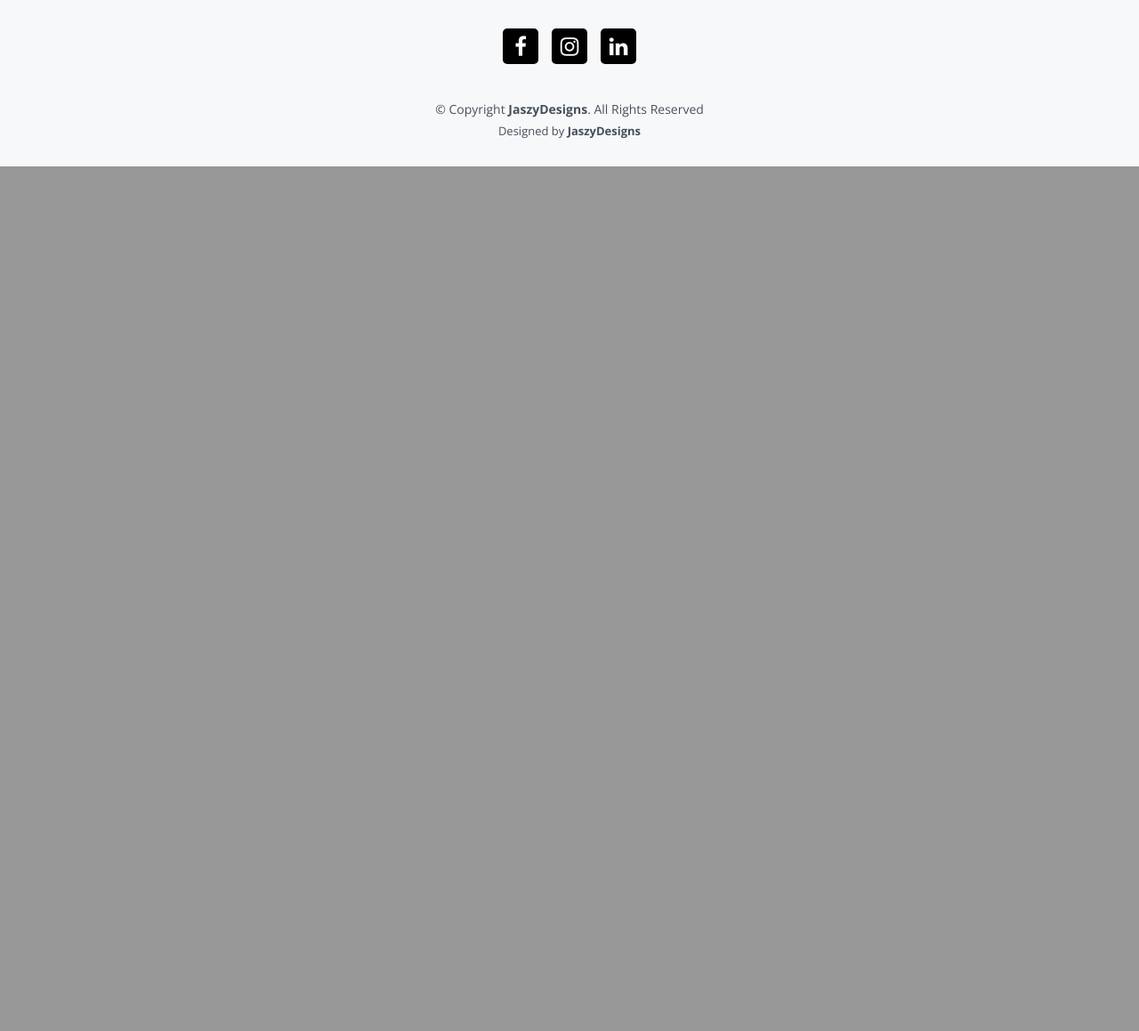
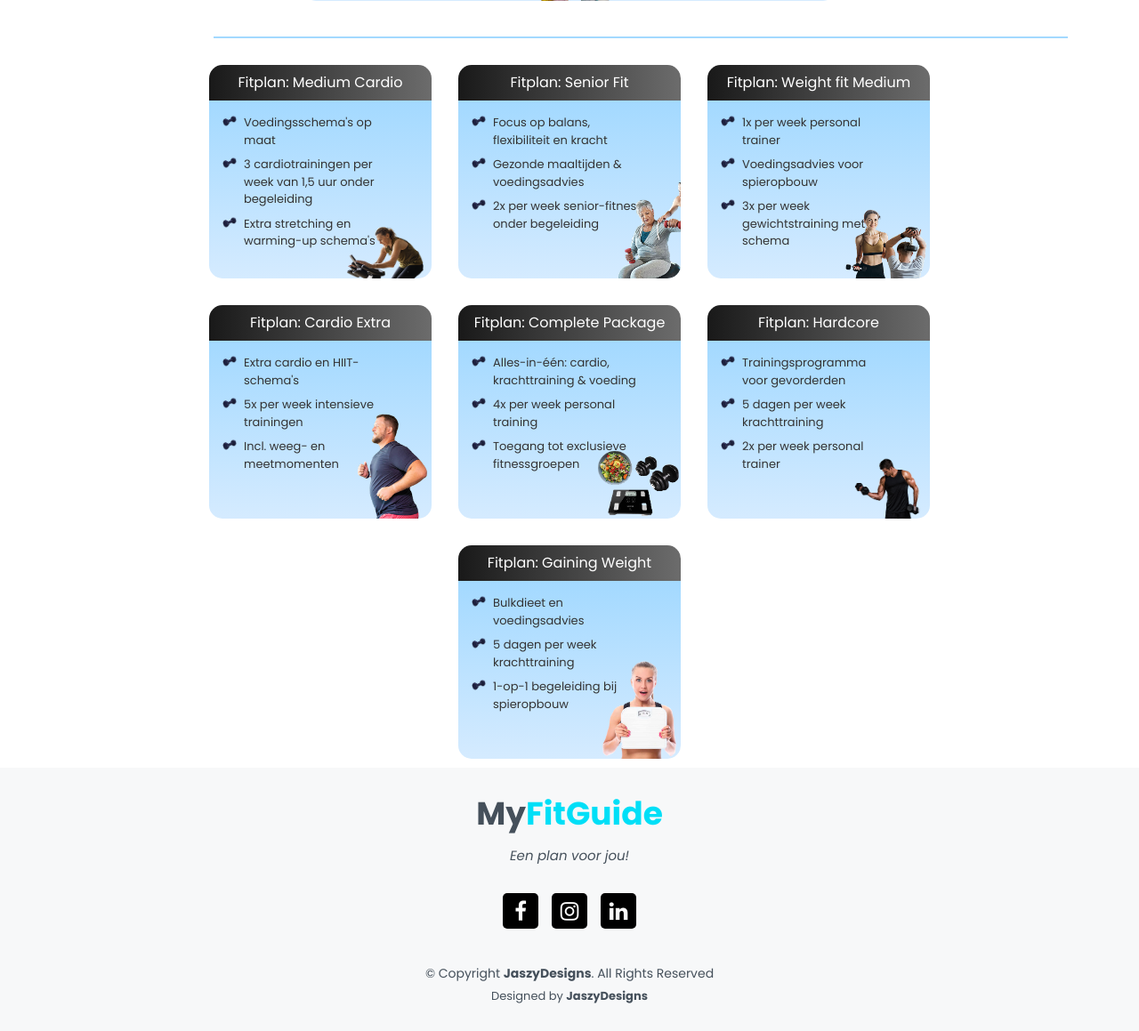
Before and after one commit to jaszy-md/MyGitguide-web, a PHP site: page /sportplan.php in a window 1280 px wide; the page is wider, and only the part inside the window is pictured. Shown: the part 1039-2198 px from the top of that part at 89% size. Before the commit the page ends 1226 px from the top of that part, so only its background shows below. Run offline with PHP 8.4, Linux system fonts and the light colour scheme.

Commit message:
fitcheck unfinished

```diff
--- a/Header.php
+++ b/Header.php
@@ -27,8 +27,10 @@
   <link href="assets/css/headerStyle.css" rel="stylesheet">
   <link href="assets/css/footerStyle.css" rel="stylesheet">
   <link href="assets/css/navigation.css" rel="stylesheet">
+  <link href="assets/css/block_sportplanStyle.css" rel="stylesheet">
   <link href="assets/css/indexStyle.css" rel="stylesheet">
   <link rel="stylesheet" href="assets/css/sportplanStyle.css">
+
 
   <link href="assets/css/style.css" rel="stylesheet">
 </head>
--- /dev/null
+++ b/assets/css/block_sportplanStyle.css
@@ -0,0 +1,73 @@
+.block {
+  display: flex;
+  flex-direction: column;
+  width: 250px; /* Vaste breedte */
+  max-width: 250px;
+  border-radius: 15px; /* Afgeronde hoeken */
+  overflow: hidden; /* Voorkomt dat de gradient buiten de border-radius valt */
+  margin: 10px;
+  position: relative;
+}
+
+.block-header {
+  height: 40px;
+  background: linear-gradient(
+    to right,
+    rgba(0, 0, 0, 0.9),
+    rgba(92, 92, 92, 0.9)
+  ); /* 70% transparantie */
+  display: flex;
+  align-items: center;
+  justify-content: center;
+  color: white;
+}
+
+.block-content {
+  height: 200px;
+  background: linear-gradient(to bottom, #a3d9ff, #d5ebff);
+  display: flex;
+  flex-direction: column;
+  align-items: flex-start; /* Tekst links uitlijnen */
+  justify-content: space-between;
+  padding: 15px;
+  padding-right: 40px;
+  position: relative;
+}
+
+.content-list {
+  padding: 0;
+  margin: 0;
+  list-style: none; /* Verwijdert standaard bullets */
+  padding-left: 0;
+  display: flex;
+  flex-direction: column;
+}
+
+.content-list li {
+  font-size: 13px;
+  margin-bottom: 8px;
+  color: #333;
+  display: flex;
+  align-items: center; /* Zorgt ervoor dat de afbeelding en tekst op één lijn staan */
+  gap: 8px; /* Afstand tussen de afbeelding en de tekst */
+}
+
+.list-icon {
+  width: 16px; /* Pas de grootte van de dumbbell aan */
+  height: auto;
+  flex-shrink: 0; /* Voorkomt dat de afbeelding wordt verkleind */
+  align-self: flex-start; /* Zorgt ervoor dat de afbeelding uitgelijnd blijft aan de bovenkant */
+}
+
+.list-text {
+  display: block; /* Zorgt ervoor dat tekst correct uitlijnt */
+  flex: 1; /* Laat tekst de beschikbare ruimte gebruiken */
+}
+
+.content-image {
+  width: 95px; /* Pas aan naar wens */
+  height: auto;
+  position: absolute;
+  bottom: 0;
+  right: 0;
+}
--- a/assets/css/headerStyle.css
+++ b/assets/css/headerStyle.css
@@ -30,7 +30,7 @@
 
 .black_container {
   width: 100%;
-  height: 200px;
+  height: 180px;
   background: rgba(0, 0, 0, 0.5);
   display: flex;
   align-items: center;
@@ -60,7 +60,7 @@
 
 #header_section h1 {
   margin: 0;
-  font-size: 64px;
+  font-size: 54px;
   font-weight: 700;
   line-height: 66px;
   color: #ffffff;
@@ -68,7 +68,7 @@
 
 #header_section h1 span {
   display: block;
-  font-size: 74px;
+  font-size: 70px;
   font-weight: bold;
 }
 
--- a/assets/css/sportplanStyle.css
+++ b/assets/css/sportplanStyle.css
@@ -1,88 +1,179 @@
-/* Algemene instellingen */
-body {
-  margin: 0;
-  padding: 0;
-  box-sizing: border-box;
-  font-family: Arial, sans-serif;
-  background-color: #f0f0f0;
+/* ========== STYLING VOOR BLOKKEN ========== */
+.block-wrapper {
+  display: flex;
+  justify-content: center;
+  width: 100%;
+  max-width: 960px; /* Smallere wrapper voor max 3 blokken naast elkaar */
+  margin: 0 auto;
 }
 
-/* Wrapper */
-.wrapper {
-  max-width: 1440px;
-  margin: 0 auto;
-  padding: 20px;
+.block-container {
+  display: flex;
+  flex-wrap: wrap;
+  gap: 10px;
+  justify-content: center;
+  width: 100%;
 }
 
-/* Grid container */
-.grid-container {
-  display: grid;
-  gap: 20px;
-  grid-template-columns: repeat(auto-fit, minmax(200px, 1fr));
-  margin-top: 50px;
+.spacing {
+  width: 100%;
+  min-height: 100px;
+  display: block;
 }
 
-/* Flip Card Stijlen */
-.flip-card {
-  perspective: 1000px;
-  position: relative;
-  width: 100%;
-  height: 200px;
+.block {
+  flex: 1 1 calc(33.333% - 20px); /* Maximaal 3 naast elkaar */
 }
 
-.flip-card-inner {
+/* ========== STYLING VOOR FITCHECK ========== */
+.fitcheck-block {
+  width: 600px;
+  max-width: 100%;
+  margin: 20px auto;
+  border-radius: 15px;
+  overflow: hidden;
   position: relative;
-  width: 100%;
-  height: 100%;
-  transition: transform 0.6s;
-  transform-style: preserve-3d;
-  box-shadow: 0 4px 8px rgba(0, 0, 0, 0.1);
+  background: white; /* Zorg dat het zichtbaar is */
+  min-height: 280px; /* Meer hoogte */
 }
 
-.flip-card-front,
-.flip-card-back {
-  position: absolute;
-  width: 100%;
-  height: 100%;
-  backface-visibility: hidden;
+/* Header styling */
+.fitcheck-block .block-header {
+  height: 40px;
+  background: linear-gradient(
+    to right,
+    rgba(0, 0, 0, 0.9),
+    rgba(92, 92, 92, 0.9)
+  );
   display: flex;
   align-items: center;
   justify-content: center;
-  border-radius: 10px;
-  font-size: 24px;
   color: white;
-  transition: background 0.3s ease;
+  font-weight: bold;
+  font-size: 18px;
 }
 
-/* Zorg dat de afbeelding de volledige kaart vult zonder vervorming */
-.flip-card-front {
-  background: url("../img/fit-plan-block.png") no-repeat center center;
-  background-size: cover;
+/* Content styling */
+.fitcheck-block .block-content {
+  height: 240px;
+  background: linear-gradient(to bottom, #a3d9ff, #d5ebff);
+  display: flex;
+  flex-direction: column;
+  align-items: center;
+  justify-content: space-between;
+  padding: 20px;
+  position: relative;
 }
 
-.flip-card-back {
-  background: url("../img/fit-plan-block-back.png") no-repeat center center;
-  background-size: cover;
-  transform: rotateY(180deg);
+/* Fitcheck tekst */
+.fitcheck-text {
+  font-size: 20px;
+  font-weight: bold;
+  text-align: center;
+  margin-top: 10px;
+  position: absolute;
+  top: 11%; /* Iets boven de knoppen */
+  left: 50%;
+  transform: translateX(-50%);
 }
 
-/* Flip Effect */
-.flip-card.flipped .flip-card-inner {
-  transform: rotateY(180deg);
+/* Knoppen styling */
+.fitcheck-buttons {
+  display: flex;
+  justify-content: space-between;
+  width: 80%;
+  position: absolute;
+  top: 50%; /* Perfect in het midden */
+  left: 50%;
+  transform: translate(-50%, -50%);
 }
 
-/* Animatie voor het binnenkomen van de blokken */
-@keyframes fadeIn {
-  0% {
-    opacity: 0;
-    transform: translateY(20px);
-  }
-  100% {
-    opacity: 1;
-    transform: translateY(0);
+/* Knoppen zelf */
+.fitcheck-button {
+  width: 120px;
+  padding: 12px 24px;
+  border-radius: 10px;
+  font-size: 16px;
+  cursor: pointer;
+  transition: all 0.3s ease;
+  text-align: center;
+  font-weight: bold;
+  background-color: #d5ebff; /* Lichtblauwe achtergrond */
+}
+
+.agree {
+  border: 2px solid #008000; /* Groene rand */
+  color: #008000;
+}
+
+.disagree {
+  border: 2px solid #ff0000; /* Rode rand */
+  color: #ff0000;
+}
+
+/* Afbeelding: kleiner en exact onderaan gecentreerd */
+.fitcheck-image {
+  width: 20%; /* Kleinere afbeelding */
+  height: auto;
+  position: absolute;
+  bottom: 0;
+  left: 50%;
+  transform: translateX(-50%);
+}
+
+/* Blauwe lijn onder de Fitcheck-container */
+.fitcheck-line {
+  width: 100%;
+  max-width: 960px; /* Zelfde breedte als .block-wrapper */
+  height: 2px; /* Dikte van de lijn */
+  background-color: #a3d9ff;
+  margin: 20px auto; /* Zorgt voor wat ruimte onder Fitcheck */
+}
+
+@media (max-width: 900px) {
+  .block {
+    flex: 1 1 calc(50% - 20px); /* 2 naast elkaar */
   }
 }
 
-.flip-card {
-  animation: fadeIn 0.5s ease both;
+@media (max-width: 600px) {
+  .block {
+    flex: 1 1 100%; /* 1 per rij */
+  }
+
+  /* ========== RESPONSIVE STYLING VOOR FITCHECK ========== */
+  .fitcheck-block {
+    width: 90%; /* Kleiner maken voor mobiele schermen */
+    min-height: 220px; /* Iets meer ruimte */
+  }
+
+  .fitcheck-text {
+    font-size: 16px;
+    top: 5%; /* Iets hoger geplaatst */
+    width: 90%; /* Voorkomt tekstbreuk */
+  }
+
+  .fitcheck-buttons {
+    flex-direction: row; /* Knoppen blijven naast elkaar */
+    justify-content: space-between;
+    width: 85%; /* Knoppen passen goed in de container */
+    top: 35%;
+  }
+
+  .fitcheck-button {
+    width: 40%; /* Knoppen kleiner maken */
+    padding: 8px 16px;
+    font-size: 12px; /* Kleiner lettertype */
+  }
+
+  /* Afbeelding kleiner maken en goed positioneren */
+  .fitcheck-image {
+    width: 30%; /* Kleiner maken voor betere zichtbaarheid */
+    height: auto;
+    position: absolute;
+    bottom: 10px; /* Meer ruimte onderaan */
+    left: 48%;
+    top: 40%;
+    transform: translateX(-50%);
+  }
 }
--- a/assets/css/style.css
+++ b/assets/css/style.css
@@ -1,26 +1,26 @@
-
 /*--------------------------------------------------------------
 # General
 --------------------------------------------------------------*/
-html, body {
+html,
+body {
   height: 100%;
   margin: 0;
   padding: 0;
 }
 
-*{
+* {
   scroll-behavior: smooth;
 }
 
-:root{
-  --main-color--:#00DFF7;
-  --hover-color--:#0c12c996;
-  --middle-color--: #009AD7;
-  --blue-hover-color--:#4a83ffd8;
+:root {
+  --main-color--: #00dff7;
+  --hover-color--: #0c12c996;
+  --middle-color--: #009ad7;
+  --blue-hover-color--: #4a83ffd8;
 }
 body {
-  font-family: "Open Sans", sans-serif;
   color: #272829;
+  font-family: "Poppins", sans-serif;
 }
 
 a {
@@ -29,10 +29,19 @@
 }
 
 a:hover {
-
   text-decoration: none;
 }
 
-h1, h2, h3, h4, h5, h6 {
-  font-family: "Raleway", sans-serif;
+h1,
+h2,
+h3,
+h4,
+h5,
+h6 {
+  font-family: "Poppins", sans-serif;
 }
+
+.spacing {
+  width: 100%;
+  height: 200px;
+}
--- /dev/null
+++ b/components/block_sportplan.php
@@ -0,0 +1,21 @@
+<?php
+function renderBlock($header, $content, $image)
+{
+?>
+    <div class="block">
+        <div class="block-header">Fitplan: <?php echo htmlspecialchars($header); ?></div>
+        <div class="block-content">
+            <ul class="content-list">
+                <?php foreach ($content as $item): ?>
+                    <li>
+                        <img src="assets/img/dumbell.png" alt="Bullet Point" class="list-icon">
+                        <span class="list-text"><?php echo htmlspecialchars($item); ?></span>
+                    </li>
+                <?php endforeach; ?>
+            </ul>
+            <img src="<?php echo htmlspecialchars($image); ?>" alt="Block Image" class="content-image">
+        </div>
+    </div>
+<?php
+}
+?>
--- a/sportplan.php
+++ b/sportplan.php
@@ -1,21 +1,79 @@
 <?php
 include_once 'Header.php';
+include_once 'components/block_sportplan.php'; // Verwijzing aangepast
 ?>
 
-<main class="wrapper">
-    <div class="grid-container">
-        <?php for ($i = 1; $i <= 6; $i++): ?>
-            <div class="flip-card" onclick="flipCard(this)">
-                <div class="flip-card-inner">
-                    <div class="flip-card-front">
-                        <h2>Blok <?php echo $i; ?></h2>
-                    </div>
-                    <div class="flip-card-back">
-                        <p>Andere tekst voor Blok <?php echo $i; ?></p>
-                    </div>
-                </div>
-            </div>
-        <?php endfor; ?>
+<div class="spacing"></div>
+
+<!-- Fitcheck blok (los van de array) -->
+<div class="fitcheck-block">
+    <div class="block-header">FITCHECK</div>
+    <div class="block-content">
+        <p class="fitcheck-text">“Ik wil graag meer dan 5kg afvallen”</p>
+        <div class="fitcheck-buttons">
+            <button class="fitcheck-button agree">Eens</button>
+            <button class="fitcheck-button disagree">Oneens</button>
+        </div>
+        <img src="assets/img/fitcheck.png" alt="Fitcheck Image" class="fitcheck-image">
+    </div>
+</div>
+
+<div class="wrapper">
+    <!-- Blauwe lijn onder de Fitcheck-container -->
+    <div class="fitcheck-line"></div>
+</div>
+
+<main class="block-wrapper">
+    <div class="block-container">
+        <?php
+        $blocks = [
+            ["header" => "Medium Cardio", "content" => [
+                "Voedingsschema's op maat",
+                "3 cardiotrainingen per week van 1,5 uur onder begeleiding",
+                "Extra stretching en warming-up schema's"
+            ], "image" => "assets/img/cardio-middle.png"],
+
+            ["header" => "Senior Fit", "content" => [
+                "Focus op balans, flexibiliteit en kracht",
+                "Gezonde maaltijden & voedingsadvies",
+                "2x per week senior-fitness onder begeleiding",
+            ], "image" => "assets/img/senior.png"],
+
+            ["header" => "Weight fit Medium", "content" => [
+                "1x per week personal trainer",
+                "Voedingsadvies voor spieropbouw",
+                "3x per week gewichtstraining met schema",
+            ], "image" => "assets/img/experienced.png"],
+
+            ["header" => "Cardio Extra", "content" => [
+                "Extra cardio en HIIT-schema's",
+                "5x per week intensieve trainingen",
+                "Incl. weeg- en meetmomenten"
+            ], "image" => "assets/img/extra-cardio.png"],
+
+            ["header" => "Complete Package", "content" => [
+                "Alles-in-één: cardio, krachttraining & voeding",
+                "4x per week personal training",
+                "Toegang tot exclusieve fitnessgroepen"
+            ], "image" => "assets/img/full-package.png"],
+
+            ["header" => "Hardcore", "content" => [
+                "Trainingsprogramma voor gevorderden",
+                "5 dagen per week krachttraining",
+                "2x per week personal trainer"
+            ], "image" => "assets/img/extra-gym.png"],
+
+            ["header" => "Gaining Weight", "content" => [
+                "Bulkdieet en voedingsadvies",
+                "5 dagen per week krachttraining",
+                "1-op-1 begeleiding bij spieropbouw"
+            ], "image" => "assets/img/gaining.png"]
+        ];
+
+        foreach ($blocks as $block):
+            renderBlock($block["header"], $block["content"], $block["image"]);
+        endforeach;
+        ?>
     </div>
 </main>
 
```
Also changed, not shown: assets/img/cardio-middle.png (added), assets/img/dumbell.png (added), assets/img/experienced.png (added), assets/img/extra-cardio.png (added), assets/img/extra-gym.png (added), assets/img/fit-plan-block.png, assets/img/fitcheck.png (added), assets/img/full-package.png (added), assets/img/gaining.png (added), assets/img/senior.png (added).
